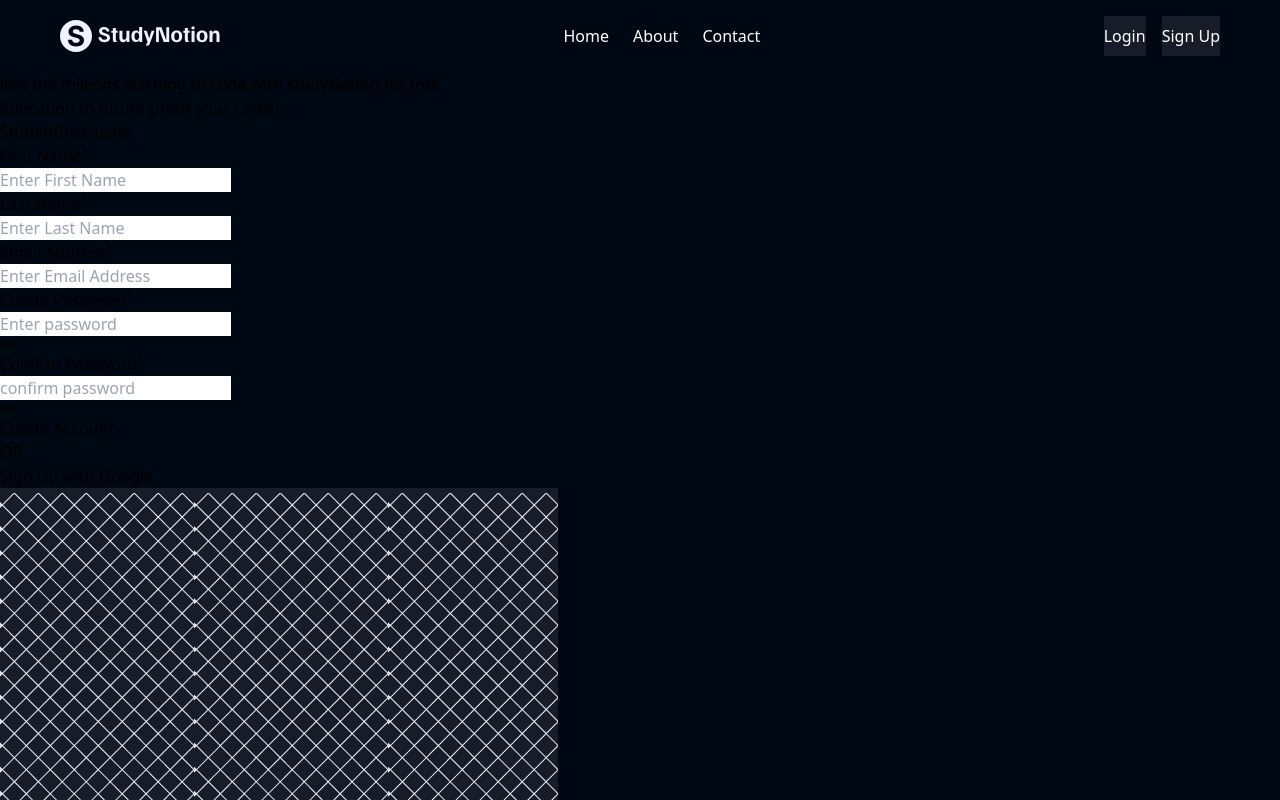
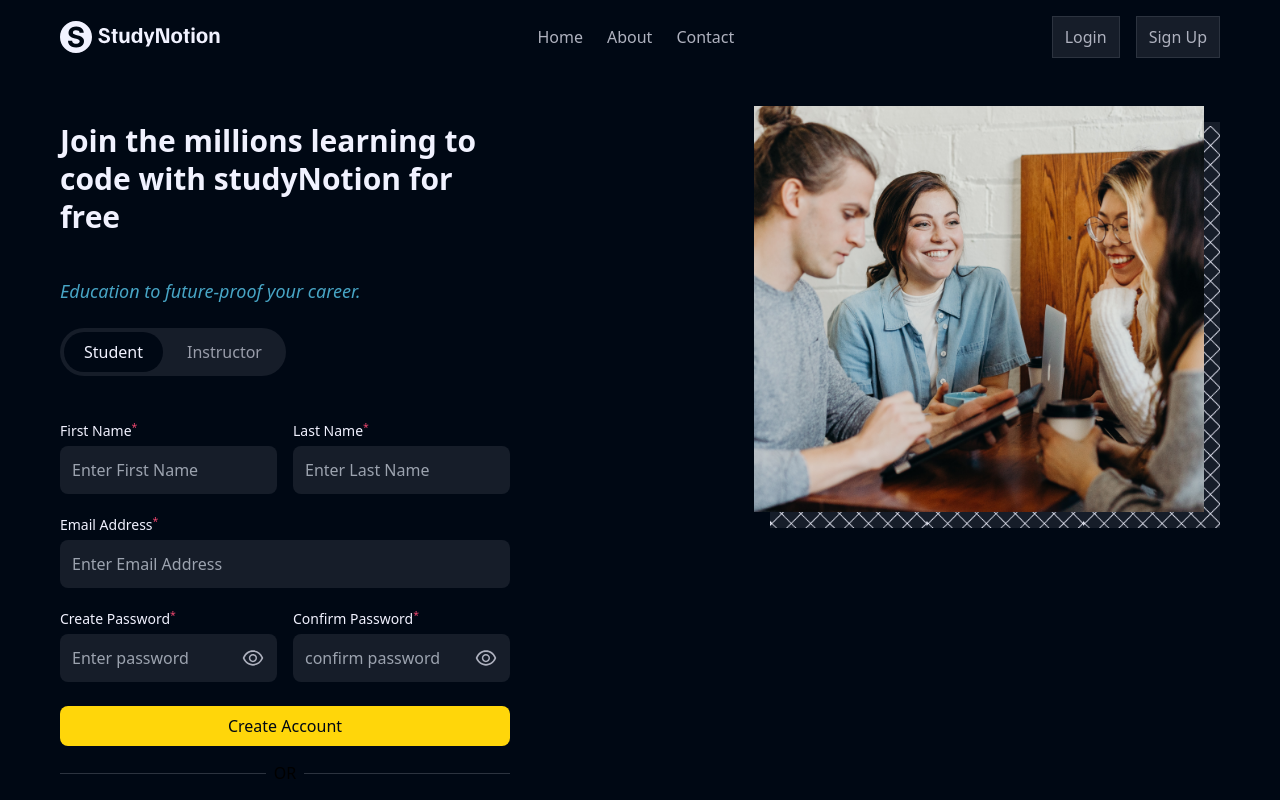
Before and after one commit to prasadkhotkar/React-Router-Project, a React (Create React App) app: page /signup in a window 1280 px wide. Built offline with nearby package versions, Linux system fonts and the light colour scheme.

Commit message:
tailwind css added for all code

```diff
--- a/src/App.js
+++ b/src/App.js
@@ -6,6 +6,7 @@
 import Dashboard from "./pages/Dashboard";
 import { Route, Routes } from "react-router-dom";
 import React, { useState } from "react";
+import PrivateRoute from "./components/PrivateRoute";
 
 function App() {
   const [isLoggedIn, setIsLoggedIn] = useState(false);
@@ -13,7 +14,7 @@
     <div className="w-screen h-screen bg-richblack-900 flex flex-col ">
       <NavBar isLoggedIn={isLoggedIn} setIsLoggedIn={setIsLoggedIn} />
       <Routes>
-        <Route path="/" element={<Home />} />
+        <Route path="/" element={<Home isLoggedIn={isLoggedIn}/>} />
         <Route
           path="/login"
           element={<Login setIsLoggedIn={setIsLoggedIn} />}
@@ -23,7 +24,10 @@
           element={<Signup setIsLoggedIn={setIsLoggedIn} />}
         />
 
-          <Route path="/dashboard" element={<Dashboard />} />
+          <Route path="/dashboard" element={
+          <PrivateRoute isLoggedIn={isLoggedIn}>
+            <Dashboard />
+          </PrivateRoute>} />
 
       </Routes>
     </div>
--- a/src/components/LoginForm.js
+++ b/src/components/LoginForm.js
@@ -21,36 +21,41 @@
       event.preventDefault();
       setIsLoggedIn(true);
       toast.success("Logged In")
+      console.log("printing form data");
+      console.log(formdata)
       navigate("/dashboard")
     }
   return (
-    <form onSubmit={submitHandeler}>
-        <label >
-               <p>
-                Email Address<sup>*</sup>
+    <form onSubmit={submitHandeler} className='flex flex-col w-full gap-y-4 mt-6'>
+        <label className='w-full'>
+               <p className='text-[0.875rem] text-richblack-5 mb-1 leading-[1.375rem]'>
+                Email Address<sup className='text-pink-200'>*</sup>
                 </p>
 
-        <input type="email" required placeholder='Enter your email id' value={FormData.email}
+        <input type="email" required placeholder='Enter your email address' value={FormData.email}
         onChange={changeHandeler} name="email"
+        className='bg-richblack-800 rounded-[0.5rem] text-richblack-5 w-full p-[12px]'
         />
           </label>
-          <label >
-            <p>
-              password<sup>*</sup>
+          <label className='w-full relative'>
+            <p className='text-[0.875rem] text-richblack-5 mb-1 leading-[1.375rem]'>
+              password<sup className='text-pink-200'>*</sup>
             </p>
             <input type={showpassword ?("text"):("password")} required placeholder='Enter password' value={FormData.password}
         onChange={changeHandeler} name="password"
+        className='bg-richblack-800 rounded-[0.5rem] text-richblack-5 w-full p-[12px]'
         />
-        <span onClick={()=>setShowpassword((prev)=>!prev)}>
-          {showpassword ? (<AiOutlineEyeInvisible/>):(<AiOutlineEye/>)}
+        <span
+         className='absolute right-3 top-[38px] cursor-pointer' onClick={()=>setShowpassword((prev)=>!prev)}>
+          {showpassword ? (<AiOutlineEyeInvisible fontSize={24} fill='#AFB2BF'/>):(<AiOutlineEye fontSize={24} fill='#AFB2BF'/>)}
         </span>
         <Link to="#">
-          <p>
+          <p className='text-xs text-blue-100 max-w-max ml-auto'>
             Forgot password
           </p>
         </Link>
           </label>
-          <button>
+          <button className='bg-yellow-50 rounded-[8px] font-medium text-richblack-900 px-[12px] py-[8px] mt-6'>
             Sign In
           </button>
     </form>
--- a/src/components/NavBar.js
+++ b/src/components/NavBar.js
@@ -13,7 +13,7 @@
       </Link>
 
       <nav>
-        <ul className='flex gap-x-6 text-white'>
+        <ul className='flex gap-x-6 text-richblack-100'>
             <li>
             <Link to="/">Home</Link>
             </li>
@@ -33,7 +33,8 @@
         {
             !isLoggedIn &&
             <Link to="/login">
-            <button className='bg-richblack-800 text-white py-[8px] px-[12px]border border-richblack-700'>
+            <button className='bg-richblack-800 e
+            text-richblack-100 py-[8px] px-[12px] border border-richblack-700'>
                 Login
             </button>
             </Link>
@@ -42,7 +43,7 @@
          {
             !isLoggedIn &&
             <Link to="/signup">
-             <button className='bg-richblack-800 text-white py-[8px] px-[12px]border border-richblack-700'>
+             <button className='bg-richblack-800 text-richblack-100 py-[8px] px-[12px] border border-richblack-700'>
             Sign Up
                 </button>
             </Link>
@@ -54,7 +55,7 @@
             {
                 setIsLoggedIn(false);
             toast.success("Logged Out")
-            }} className='bg-richblack-800 text-white py-[8px] px-[12px]border border-richblack-700'>
+            }} className='bg-richblack-800 text-richblack-100 py-[8px] px-[12px] border border-richblack-700'>
                 Log Out
             </button>
             </Link>
@@ -62,7 +63,7 @@
         {
             isLoggedIn &&
             <Link to="/dashboard">
-            <button className='bg-richblack-800 text-white py-[8px] px-[12px]border border-richblack-700'>
+            <button className='bg-richblack-800 text-richblack-100 py-[8px] px-[12px] border border-richblack-700'>
                 Dashboard
             </button>
             </Link>
--- /dev/null
+++ b/src/components/PrivateRoute.js
@@ -0,0 +1,16 @@
+import React, { Children } from 'react'
+import { Navigate } from 'react-router-dom';
+
+function PrivateRoute({isLoggedIn,Children}) {
+
+    if(isLoggedIn)
+    {
+        return Children;
+    }
+    else{
+        return <Navigate to="/login" />
+    }
+
+}
+
+export default PrivateRoute
--- a/src/components/SignupForm.js
+++ b/src/components/SignupForm.js
@@ -15,6 +15,8 @@
   }
   )
   const[showpassword,setShowpassword]=useState(false)
+  const[showConfirmpassword,setConfirmShowpassword]=useState(false)
+  const[accountType,setAccountType]=useState("Student")
   function changeHandeler(event)
   {
 
@@ -33,84 +35,100 @@
     const accountData={
       ...formData
     }
-    console.log("printing form data")
-    console.log(accountData);
+  const finalData={
+    ...accountData,
+    accountType
+
+  }
+    console.log("printing final account data")
+    console.log(finalData);
 
     navigate("/dashboard")
   }
   return (
-    <div >
-      <div>
-        <button>
+    <div className=" " >
+      <div className='flex bg-richblack-800 p-1 gap-x-1 my-6 rounded-full max-w-max ' >
+        <button
+        className={`${accountType=== "Student" ? "bg-richblack-900 text-richblack-5":"bg-transparent text-richblack-200"} py-2 px-5 rounded-full transition-all duration-200`} onClick={()=>
+        setAccountType("Student")}>
           Student
         </button>
-        <button>
+        <button  className={`${accountType=== "Instructor" ? "bg-richblack-900 text-richblack-5":"bg-transparent text-richblack-200"} py-2 px-5 rounded-full transition-all duration-200`} onClick={()=>
+        setAccountType("Instructor")}>
           Instructor
         </button>
       </div>
 
-      <form onSubmit={submitHandeler} >
+      <form onSubmit={submitHandeler} className=" ">
 
-        <div>
-          <label >
-            <p>First Name<sup>*</sup></p>
+        <div className='w-full flex gap-x-4 justify-between'>
+          <label className='mt-[20px]'>
+            <p className='text-[0.875rem] text-richblack-5 mb-1 leading-[1.375rem]'>First Name<sup className='text-pink-200'>*</sup></p>
             <input type="text"
               required
               name='firstName'
               onChange={changeHandeler}
               placeholder='Enter First Name'
-              value={formData.firstName} />
+              value={formData.firstName}
+              className='bg-richblack-800 rounded-[0.5rem] text-richblack-5 w-full p-[12px]' />
           </label>
-          <label >
-            <p>Last Name<sup>*</sup></p>
+          <label className="mt-[20px] ">
+            <p className='text-[0.875rem] text-richblack-5 mb-1 leading-[1.375rem]'>Last Name<sup className='text-pink-200'>*</sup></p>
             <input type="text"
               required
               name='lastName'
               onChange={changeHandeler}
               placeholder='Enter Last Name'
-              value={formData.lastName}/>
+              value={formData.lastName}
+              className='bg-richblack-800 rounded-[0.5rem] text-richblack-5 w-full p-[12px]'/>
           </label>
         </div>
-        <label >
-            <p>Email Address<sup>*</sup></p>
+        <div className='mt-[20px]'>
+        <label  >
+            <p className='text-[0.875rem] text-richblack-5 mb-1 leading-[1.375rem]'>Email Address<sup className='text-pink-200'>*</sup></p>
             <input type="email"
               required
               name='email'
               onChange={changeHandeler}
               placeholder='Enter Email Address'
-              value={formData.email}/>
+              value={formData.email}
+              className='bg-richblack-800 rounded-[0.5rem] text-richblack-5 w-full p-[12px]'/>
           </label>
-          <div>
-          <label >
-            <p>Create Password<sup>*</sup></p>
+          </div>
+          <div className='flex gap-x-4 mt-[20px]'>
+          <label className='w-full relative'>
+            <p className='text-[0.875rem] text-richblack-5 mb-1 leading-[1.375rem]'>Create Password<sup className='text-pink-200'>*</sup></p>
             <input type={showpassword? ("text"):("password")}
               required
               name='password'
               onChange={changeHandeler}
               placeholder='Enter password'
-              value={formData.password}/>
+              value={formData.password}
+              className='bg-richblack-800 rounded-[0.5rem] text-richblack-5 w-full p-[12px]'/>
 
-           <span onClick={()=>setShowpassword((prev)=>!prev)}>
-          {showpassword ? (<AiOutlineEyeInvisible/>):(<AiOutlineEye/>)}
+           <span  className='absolute right-3 top-[38px] cursor-pointer' onClick={()=>setShowpassword((prev)=>!prev)}>
+          {showpassword ? (<AiOutlineEyeInvisible fontSize={24} fill='#AFB2BF'/>):(<AiOutlineEye fontSize={24} fill='#AFB2BF'/>)}
         </span>
           </label>
 
-          <label >
-            <p>Confirm Password<sup>*</sup></p>
-            <input type={showpassword? ("text"):("password")}
+          <label className=' w-full relative' >
+            <p className='text-[0.875rem] text-richblack-5 mb-1 leading-[1.375rem]'>Confirm Password<sup className='text-pink-200'>*</sup></p>
+            <input type={showConfirmpassword? ("text"):("password")}
               required
               name='confirmPassword'
               onChange={changeHandeler}
               placeholder='confirm password'
-              value={formData.confirmPassword}/>
+              value={formData.confirmPassword}
+              className='bg-richblack-800 rounded-[0.5rem] text-richblack-5 w-full p-[12px]'/>
 
-           <span onClick={()=>setShowpassword((prev)=>!prev)}>
-          {showpassword ? (<AiOutlineEyeInvisible/>):(<AiOutlineEye/>)}
+           <span
+            className='absolute right-3 top-[38px] cursor-pointer' onClick={()=>setConfirmShowpassword((prev)=>!prev)}>
+          {showConfirmpassword ? (<AiOutlineEyeInvisible fontSize={24} fill='#AFB2BF'/>):(<AiOutlineEye fontSize={24} fill='#AFB2BF'/>)}
         </span>
           </label>
           </div>
 
-       <button>
+       <button className='w-full bg-yellow-50 rounded-[8px] font-medium text-richblack-900 px-[12px] py-[8px] mt-6'>
         Create Account
        </button>
       </form>
--- a/src/components/Template.js
+++ b/src/components/Template.js
@@ -2,32 +2,36 @@
 import frameImage from "../assets/frame.png"
 import SignupForm from "./SignupForm"
 import LoginForm from "./LoginForm"
-
+import {FcGoogle} from "react-icons/fc"
 
 function Template({title,desc1,desc2,image,formtype,setIsLoggedIn}) {
   return (
- <div>
-    <div>
-        <h1>{title}</h1>
-       <p>
-        <span>{desc1}</span>
-       <span>{desc2}</span>
+ <div className="flex w-11/12 max-w-[1160px] py-12 mx-auto gap-x-12 gap-y-0 justify-between">
+    <div className="w-11/12 max-w-[450px]">
+        <h1
+        className="text-richblack-5 font-semibold text-[1.875rem] leading-[2.375rem]">{title}</h1>
+       <p className="text-[1.125rem] leading-[1.625rem] mt-4">
+        <span className="text-richblack-100">{desc1}</span>
+        <br />
+       <span className="text-blue-100 italic">{desc2}</span>
       </p>
       {formtype === "signup" ? <SignupForm setIsLoggedIn={setIsLoggedIn} /> : <LoginForm setIsLoggedIn={setIsLoggedIn} />}
-      <div>
-        <div></div>
-        <p>OR</p>
-        <div></div>
+      <div className="flex items-center w-full my-4 gap-x-2">
+        <div className=" w-full h-[1px] bg-richblack-700"></div>
+        <p className="tex-richblack-700 font-medium leading-[1.375rem]"> OR</p>
+        <div className="w-full h-[1px] bg-richblack-700"></div>
       </div>
 
-      <button>
+      <button className="w-full flex justify-center items-center rounded-[8px] font-medium text-richblack-100 border border-richblack-700 px-[12px] py-[8px] gap-x-2 mt-6">
+        <FcGoogle/>
         <p>Sign Up with Google</p>
       </button>
       </div>
-    <div>
+    <div className="relative w-11/12 max-w-[450px]">
       <img src={frameImage} alt="pattern" width={558} height={504} loading='lazy'  />
 
-      <img src={image} alt="students" width={558} height={490} loading='lazy' />
+      <img src={image} alt="students" width={558} height={490} loading='lazy'
+      className="absolute -top-4 right-4"/>
 
     </div>
 
--- a/src/pages/Dashboard.js
+++ b/src/pages/Dashboard.js
@@ -1,10 +1,8 @@
 import React from 'react'
 
-function Dashboard() {
+const Dashboard = () => {
   return (
-    <div className='flex justify-center items-center'>
-      Welcome to Dashboard
-    </div>
+    <div className='grid place-items-center text-richblack-100 text-3xl h-full'>Dashboard</div>
   )
 }
 
--- a/src/pages/Home.js
+++ b/src/pages/Home.js
@@ -1,8 +1,8 @@
 import React from 'react'
 
-function Home() {
+function Home({isLoggedIn}) {
   return (
-    <div className='flex justify-center items-center'>
+    <div className='flex justify-center items-center h-full text-white text-3xl'>
       Home
     </div>
   )
--- a/src/pages/Login.js
+++ b/src/pages/Login.js
@@ -5,7 +5,7 @@
   return (
     <Template
     title="Welcome Back"
-    des1="Build skills for today,tommarow,beyond."
+    desc1="Build skills for today,tommarow,beyond."
     desc2="Education to future-proof your career."
     image={loginImg}
     formtype="login"
```
